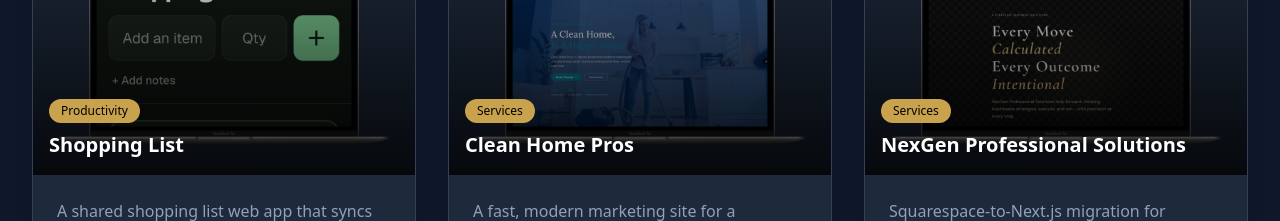
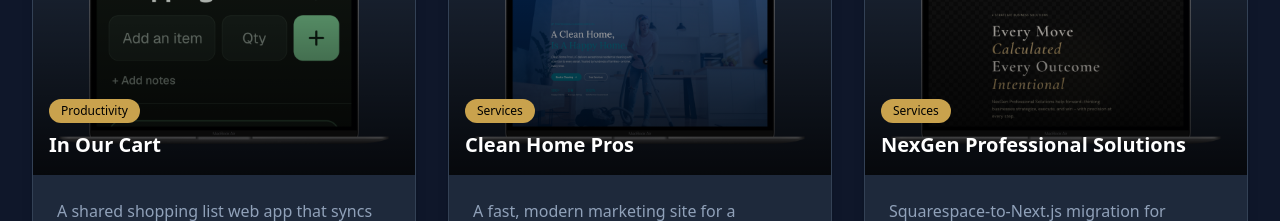
Before and after one commit to rmathew21/roboWebSolutions, a React (Vite) app: page / in a window 1280 px wide. Shown: the part 1860-2081 px from the top of the page. Built offline with nearby package versions, Linux system fonts and the light colour scheme.

Commit message:
feat: updated project details

```diff
--- a/src/components/Projects.jsx
+++ b/src/components/Projects.jsx
@@ -23,7 +23,7 @@ export function Projects() {
   const projects = [
     {
       id: 1,
-      title: "Shopping List",
+      title: "In Our Cart",
       category: "Productivity",
       image: shoppingListMockup,
       description:
@@ -40,9 +40,9 @@ export function Projects() {
           "Most shared list apps require everyone to download an app and create an account before they can add a single item. I wanted something a household could start using immediately in the browser, that stayed in sync between phones in the store, and that was simple to log in to with a short PIN, while still keeping each household's list private and protected from guessing.",
       solution:
           "I built the app with Next.js, TypeScript, and Tailwind CSS, using Neon Postgres with Drizzle ORM and Server Actions for all data changes. Lists start on the device and are saved to the database when the user creates a list name and PIN, with per-list lockouts after repeated wrong PINs. Optimistic updates make every tap feel instant, lightweight polling keeps devices in sync, and touches like swipe-to-check-off, swipe-to-delete with undo, a check-off animation, and automatic item icons make it quick to use one-handed in the aisle.",
-      liveUrl: "https://shopping-list-kad5.vercel.app/",
+      liveUrl: "https://www.inourcart.net/",
       liveLabel: "Visit Live Site",
-      githubUrl: "https://github.com/rmathew21/shopping-list",
+      githubUrl: "https://github.com/rmathew21/in_our_cart",
     },
     {
       id: 2,
```
